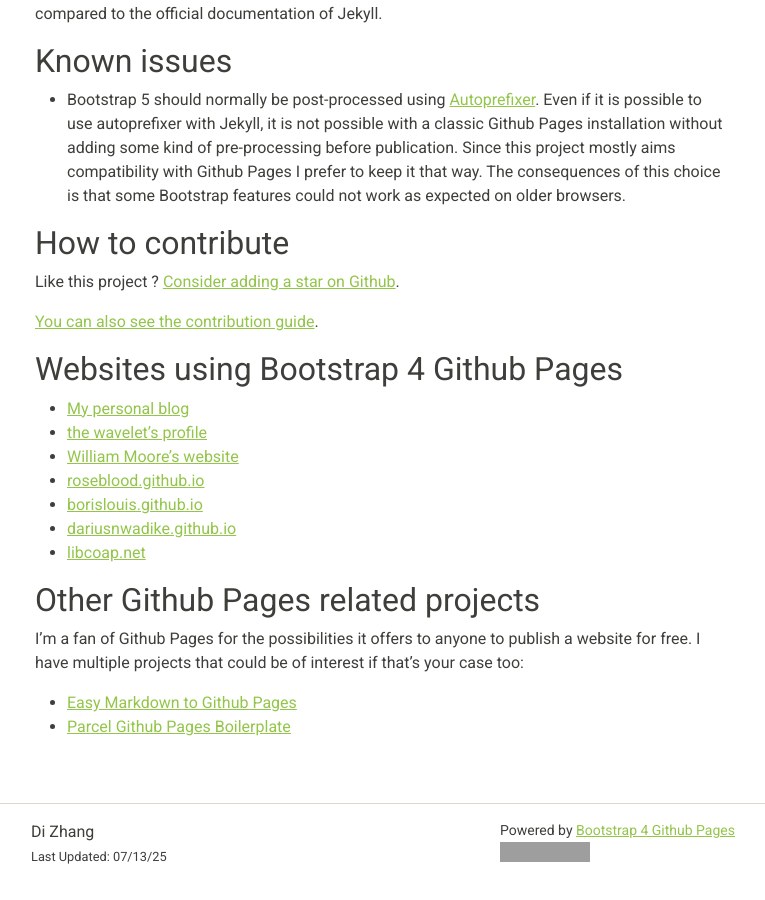
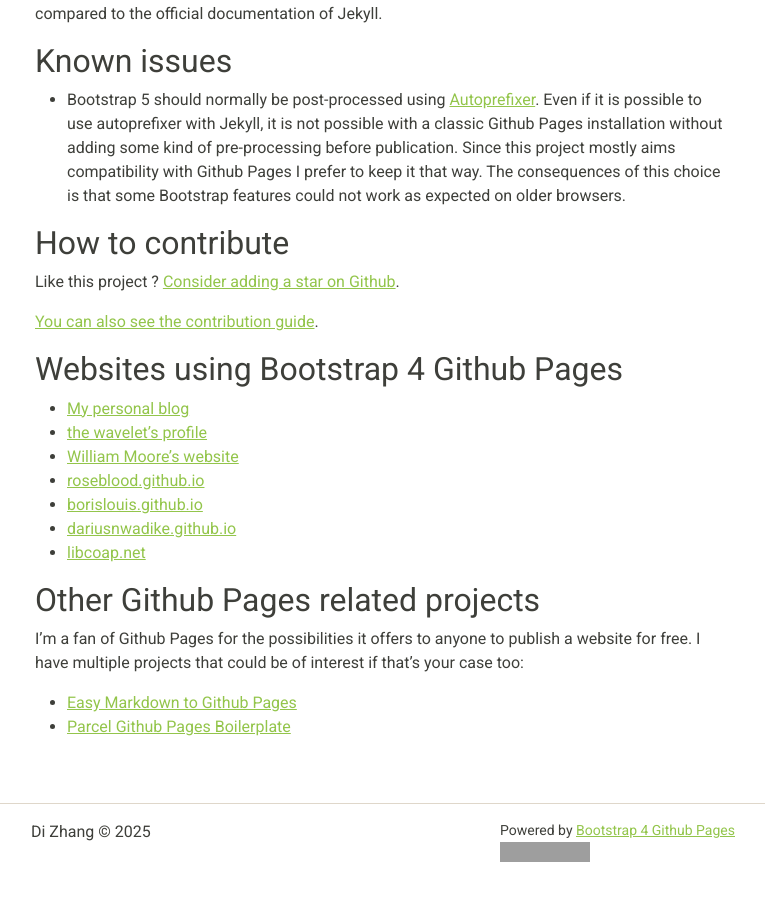
Before and after one commit to zhangdi33/zhangdi33.github.io, a Jekyll site: the page built from index.md, in a window 1280 px wide and 900 px high, scrolled down 2288 px. Shown: the whole window, without its empty margins (257-1022 px from the left). Built offline with Jekyll 4.4.1, drawn with Linux system fonts in a browser that asks for light colours; grey boxes are pictures that could not be loaded.

Commit message:
Update footer.html

```diff
--- a/_includes/footer.html
+++ b/_includes/footer.html
@@ -3,9 +3,7 @@
     <div class="row no-gutters">
       <div class="col-lg p-2">
         <p>
-          Di Zhang
-          <br>
-          <span style="font-size:80%">Last Updated: 07/13/25</span>
+          Di Zhang © 2025
         </p>
       </div>
       <div class="col-lg-auto p-2">
```
